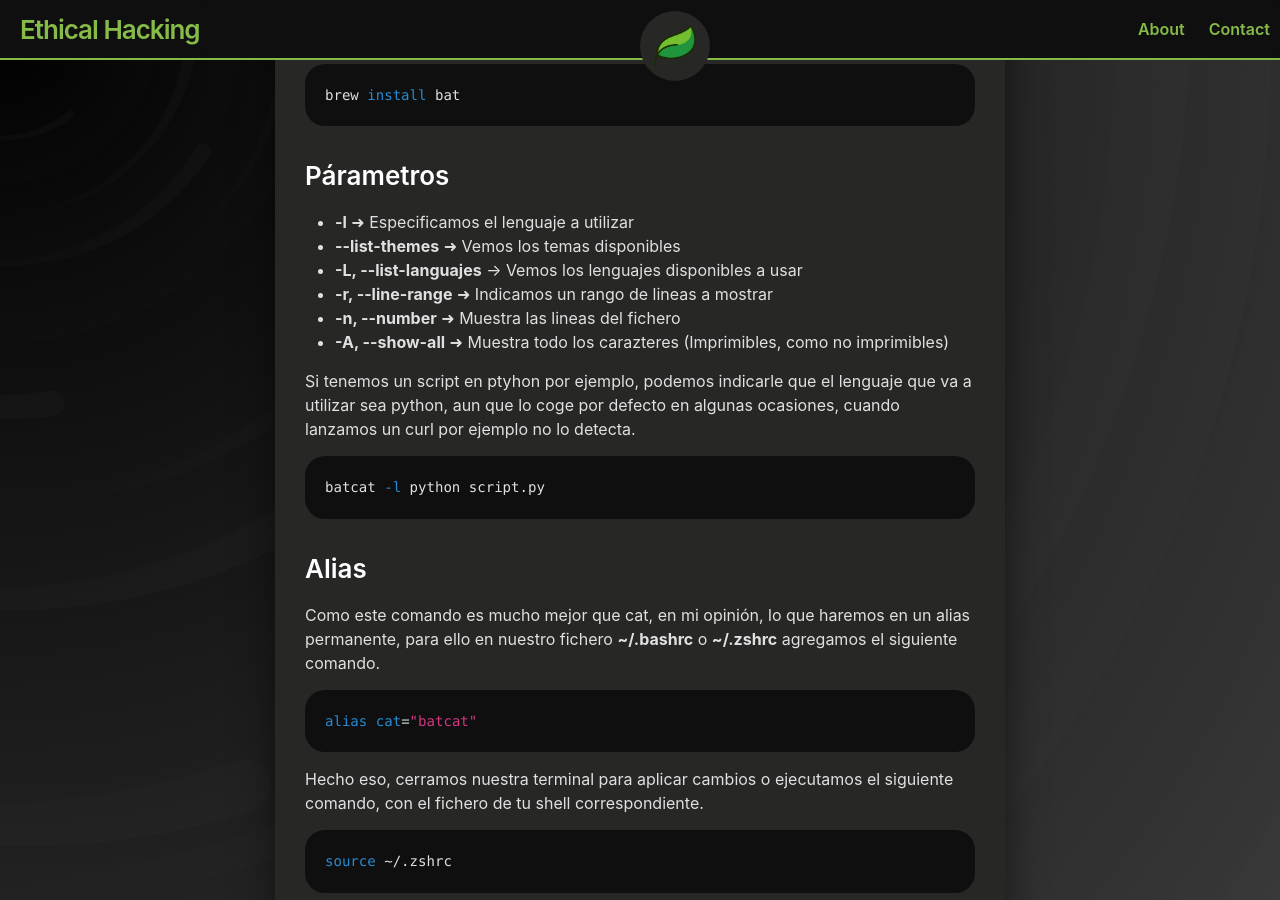
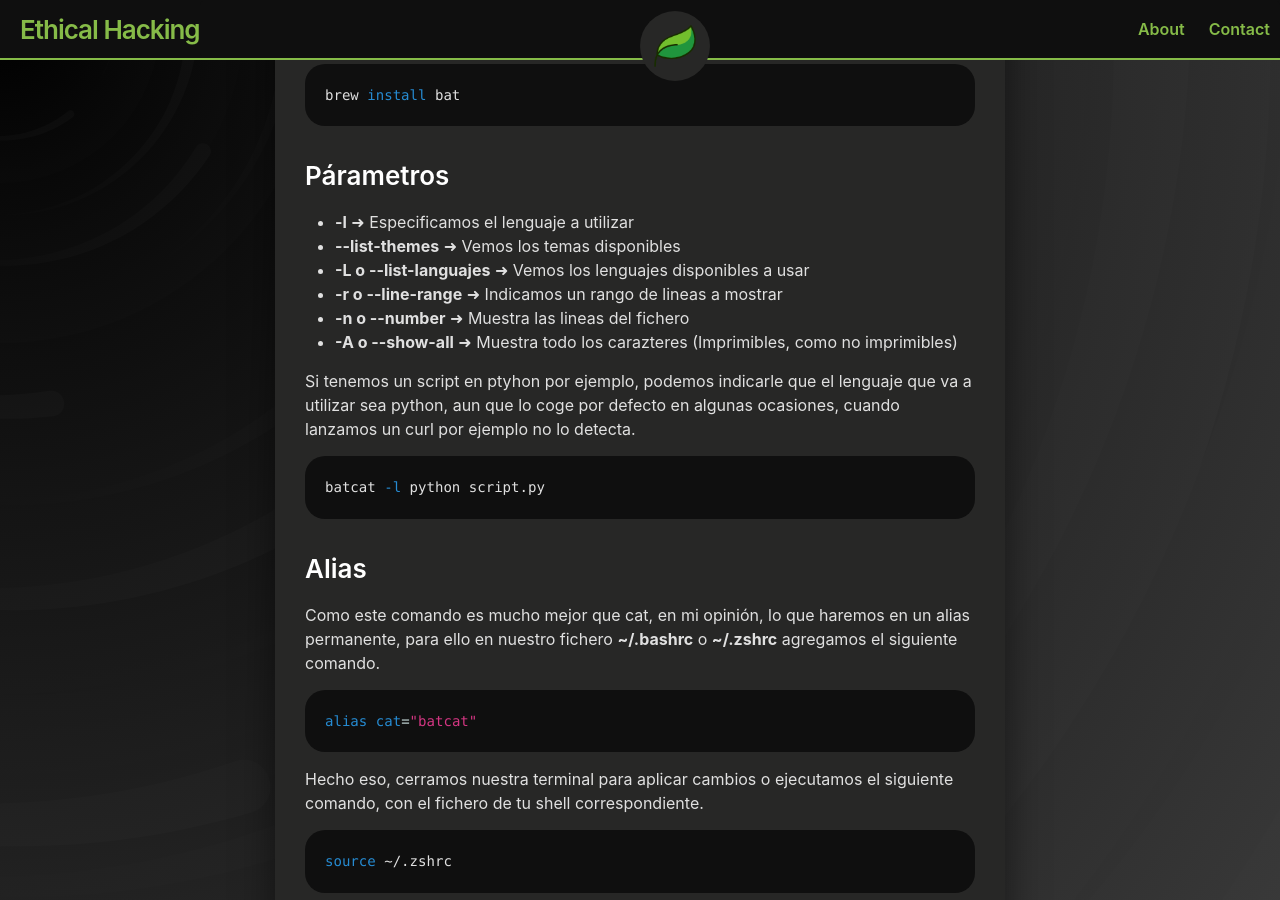
Before and after one commit to H4ckTrick/H4ckTrick.github.io, a Jekyll site: the page built from _posts/2022-04-20-Batcat-en-Linux.md, in a window 1280 px wide and 900 px high, scrolled down 937 px. Built offline with Jekyll 4.4.1, drawn with Linux system fonts in a browser that asks for light colours; a script that is not in the unit is left out.

```diff
--- a/_posts/2022-04-20-Batcat-en-Linux.md
+++ b/_posts/2022-04-20-Batcat-en-Linux.md
@@ -35,10 +35,10 @@ brew install bat
 ### Párametros
 - **-l** ➜ Especificamos el lenguaje a utilizar
 - **\--list-themes** ➜ Vemos los temas disponibles
-- **-L, \--list-languajes** -> Vemos los lenguajes disponibles a usar
-- **-r, \--line-range** ➜ Indicamos un rango de lineas a mostrar
-- **-n, \--number** ➜ Muestra las lineas del fichero
-- **-A, \--show-all** ➜ Muestra todo los carazteres (Imprimibles, como no imprimibles)
+- **-L o \--list-languajes** ➜ Vemos los lenguajes disponibles a usar
+- **-r o \--line-range** ➜ Indicamos un rango de lineas a mostrar
+- **-n o \--number** ➜ Muestra las lineas del fichero
+- **-A o \--show-all** ➜ Muestra todo los carazteres (Imprimibles, como no imprimibles)
 
 Si tenemos un script en ptyhon por ejemplo, podemos indicarle que el lenguaje que va a utilizar sea python,
 aun que lo coge por defecto en algunas ocasiones, cuando lanzamos un curl por ejemplo no lo detecta.
```
